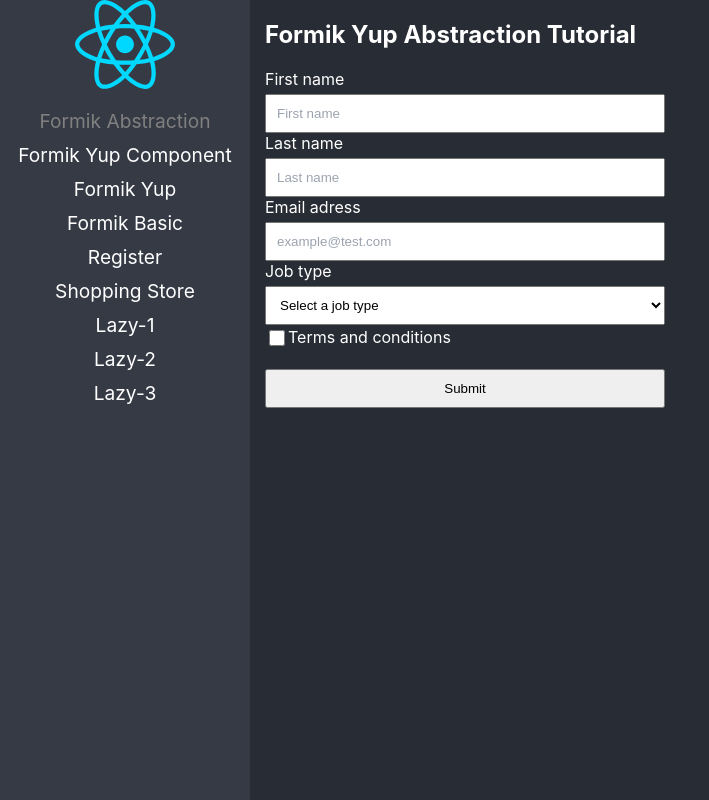
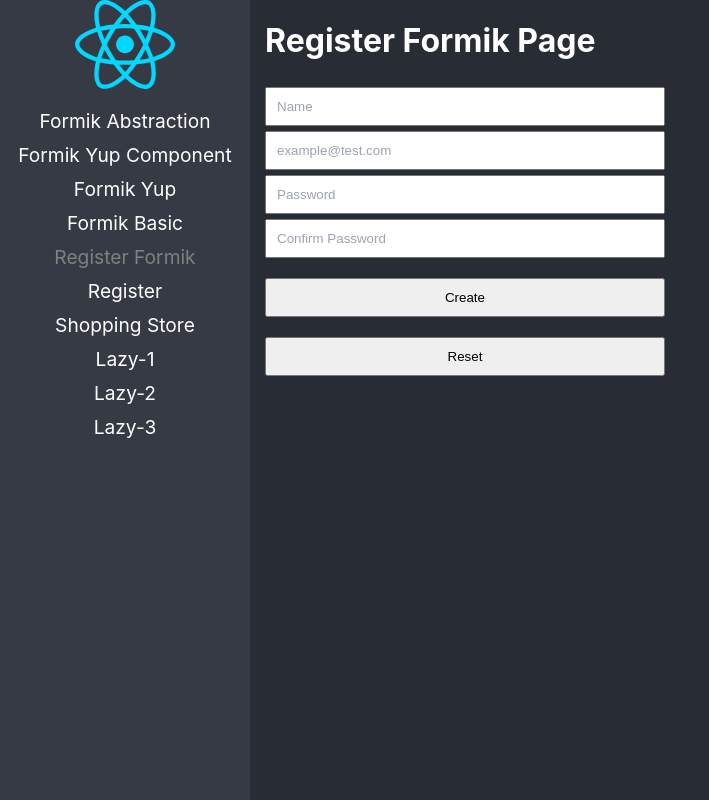
Before and after one commit to moive/react-pro-advanced, a React (Vite) app: page /registerFormik in a window 1280 px wide. Before the commit this address led to /formikAbstraction. Shown: the whole page, without its empty margins (0-709 px from the left). Built offline with nearby package versions, Linux system fonts and the light colour scheme.

Commit message:
create form registerFormik component

```diff
--- /dev/null
+++ b/src/forms/pages/RegisterFormikPage.tsx
@@ -0,0 +1,55 @@
+import { Form, Formik } from "formik";
+import * as Yup from "yup";
+import "../styles/styles.css";
+import { MyTextInput } from "../components";
+
+export const RegisterFormikPage = () => {
+  return (
+    <div>
+      <h1>Register Formik Page</h1>
+      <Formik
+        initialValues={{
+          name: "",
+          email: "",
+          password: "",
+          confirmPassword: "",
+        }}
+        onSubmit={(values) => {
+          console.log(values);
+        }}
+        validationSchema={Yup.object({
+          name: Yup.string()
+            .required("This field is required *")
+            .min(2, "Name must be at least 2 characters")
+            .max(20, "Name must be 20 characters or less"),
+          email: Yup.string().required("Email is required *").email("Email is invalid"),
+          password: Yup.string()
+            .required("Password is required *")
+            .min(6, "Min lenght is 6 characters"),
+          confirmPassword: Yup.string()
+            .required("Confirm password is required *")
+            .oneOf([Yup.ref("password")], "Passwords must match"),
+        })}
+      >
+        {({ handleReset }) => (
+          <Form noValidate>
+            <MyTextInput name="name" label="" placeholder="Name" />
+            <MyTextInput name="email" type="email" label="" placeholder="example@test.com" />
+            <MyTextInput name="password" type="password" label="" placeholder="Password" />
+            <MyTextInput
+              name="confirmPassword"
+              type="password"
+              label=""
+              placeholder="Confirm Password"
+            />
+
+            <button type="submit">Create</button>
+            <button type="reset" onClick={handleReset}>
+              Reset
+            </button>
+          </Form>
+        )}
+      </Formik>
+    </div>
+  );
+};
--- a/src/forms/pages/index.ts
+++ b/src/forms/pages/index.ts
@@ -2,4 +2,5 @@ export { FormikAbstraction } from "./FormikAbstractionPage";
 export { FormikBasicPage } from "./FormikBasicPage";
 export { FormikYupComponentPage } from "./FormikYupComponentPage";
 export { FormikYupPage } from "./FormikYupPage";
+export { RegisterFormikPage } from "./RegisterFormikPage";
 export { RegisterPage } from "./RegisterPage";
--- a/src/routes/routes.ts
+++ b/src/routes/routes.ts
@@ -6,6 +6,7 @@ import {
   FormikBasicPage,
   FormikYupComponentPage,
   FormikYupPage,
+  RegisterFormikPage,
   RegisterPage,
 } from "../forms/pages";
 
@@ -48,6 +49,12 @@ export const routes: Route[] = [
     name: "Formik Basic",
   },
   {
+    to: "/RegisterFormik",
+    path: "registerFormik",
+    component: RegisterFormikPage,
+    name: "Register Formik",
+  },
+  {
     to: "/Register",
     path: "register",
     component: RegisterPage,
```
